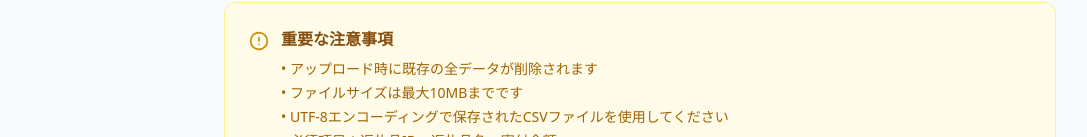
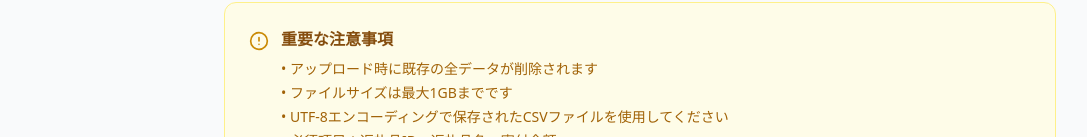
Before and after one commit to yoshicoo/manpuku-recommend, a Next.js app: page /admin in a window 1280 px wide. Shown: the part 815-952 px from the top of the page, without its empty margins (0-1087 px from the left). Built offline with nearby package versions, Linux system fonts and the light colour scheme.

Commit message:
Update CSV upload file size info

```diff
--- a/app/admin/page.tsx
+++ b/app/admin/page.tsx
@@ -114,7 +114,7 @@ export default function AdminPage() {
               </h3>
               <ul className="text-sm text-yellow-700 space-y-1">
                 <li>• アップロード時に既存の全データが削除されます</li>
-                <li>• ファイルサイズは最大10MBまでです</li>
+                <li>• ファイルサイズは最大1GBまでです</li>
                 <li>• UTF-8エンコーディングで保存されたCSVファイルを使用してください</li>
                 <li>• 必須項目：返礼品ID、返礼品名、寄付金額</li>
                 <li>• アップロード中はブラウザを閉じないでください</li>
```
